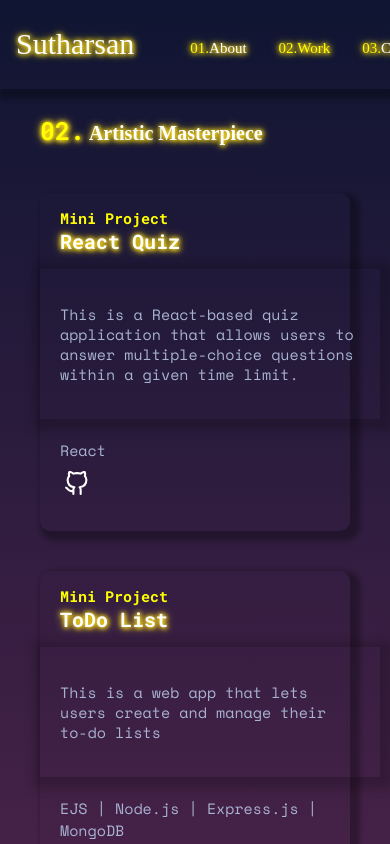
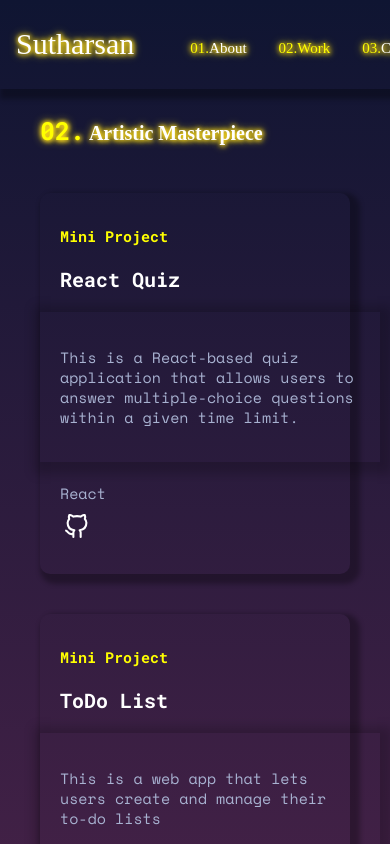
Before and after one commit to sparkz-technology/sutharsan, a React (Vite) app: page /work in a window 390 px wide. Shown: the top 844 px of the page. Built offline with nearby package versions, Linux system fonts and the light colour scheme; no server answers; a web font is replaced by a local one.

Commit message:
bug~gone

```diff
--- a/src/components/Loader.jsx
+++ b/src/components/Loader.jsx
@@ -1,5 +1,4 @@
 import styled from "styled-components";
-function Loader() {
 const StyledLoader = styled.div`
   position: absolute;
   top: 0;
@@ -12,6 +11,7 @@ function Loader() {
   background: linear-gradient(to top, #4c234a, #0f1532);
   backdrop-filter: blur(4px);
 `;
+function Loader() {
   return (
     <StyledLoader>
       <div className="loader"></div>
--- a/src/components/ProjectImg.jsx
+++ b/src/components/ProjectImg.jsx
@@ -8,6 +8,7 @@ const StyledProjectImg = styled.div`
   justify-content: center;
   align-items: center;
   margin: 0;
+  padding: 0;
 `;
 
 const StyledImg = styled(LazyLoadImage)`
@@ -16,6 +17,7 @@ const StyledImg = styled(LazyLoadImage)`
   min-height: 362px;
   max-width: 70%;
   max-height: 70%;
+  margin: auto;
   @media (max-width: 900px) {
     display: none;
   }
--- a/src/components/ProjectSub.jsx
+++ b/src/components/ProjectSub.jsx
@@ -1,10 +1,31 @@
 /* eslint-disable react/prop-types */
-import styles from "./ProjectSub.module.css";
+import styled from "styled-components";
+const Subtitle = styled.p`
+  color: var(--Light-Slate);
+  font-family: "Space Mono", monospace;
+  font-size: 15px;
+  font-weight: 100;
+  line-height: 20px;
+  @media (max-width: 768px) {
+    text-align: left;
+  }
+`;
+const StyledProjectSub = styled.div`
+  box-shadow: 0 3px 10px rgb(0 0 0 / 0.2);
+  padding: 20px;
+  min-width: 300px;
+  max-width: 600px;
+  margin-left: 20px;
+  @media (max-width: 768px) {
+    margin-left: 0px;
+    box-shadow: 3px 3px 10px 9px rgb(0 0 0 / 0.2);
+  }
+`;
 function ProjectSub({ subtitle }) {
   return (
-    <div className={styles.ProjectSub}>
-      <p>{subtitle}</p>
-    </div>
+    <StyledProjectSub>
+      <Subtitle>{subtitle}</Subtitle>
+    </StyledProjectSub>
   );
 }
 
--- a/src/components/ProjectSub.module.css
+++ /dev/null
@@ -1,26 +0,0 @@
-.ProjectSub p {
-  color: var(--Light-Slate);
-  text-align: right;
-  font-family: "Space Mono", monospace;
-  font-size: 15px;
-  font-weight: 100;
-  line-height: 20px;
-}
-.ProjectSub {
-  /* background-color: var(--Light-Navy); */
-  box-shadow: 0 3px 10px rgb(0 0 0 / 0.2);
-
-  padding: 20px;
-  min-width: 300px;
-  max-width: 600px;
-  margin-left: 20px;
-}
-@media (max-width: 768px) {
-  .ProjectSub {
-    margin-left: 0px;
-    box-shadow: 3px 3px 10px 9px rgb(0 0 0 / 0.2);
-  }
-  .ProjectSub p {
-    text-align: left;
-  }
-}
--- a/src/components/ProjectTitle.jsx
+++ b/src/components/ProjectTitle.jsx
@@ -1,14 +1,42 @@
 /* eslint-disable react/prop-types */
-import styles from "./ProjectTitle.module.css";
+import styled from "styled-components";
+const StyledProjectTitle = styled.div`
+  min-width: 340px;
+  padding-right: 20px;
+  font-family: "Roboto Mono", monospace;
+  @media (max-width: 900px) {
+    min-width: 0px;
+    padding-right: 0px;
+    padding-left: 20px;
+  }
+`;
+const Title = styled.p`
+  font-size: 15px;
+  text-align: right;
+  color: var(--color-Green);
+  @media (max-width: 900px) {
+    text-align: left;
+  }
+`;
+const Span = styled.p`
+  font-size: 20px;
+  line-height: 26px;
+  font-weight: 400;
+  text-align: right;
+  color: var(--color-Light-Slate);
+  @media (max-width: 900px) {
+    text-align: left;
+  }
+`;
 function ProjectTitle({ name }) {
   return (
-    <div className={styles.ProjectTitle}>
-      <p>
+    <StyledProjectTitle>
+      <Title>
         Mini Project
         <br />
-        <span>{name}</span>
-      </p>
-    </div>
+        <Span>{name}</Span>
+      </Title>
+    </StyledProjectTitle>
   );
 }
 
--- a/src/components/ProjectTitle.module.css
+++ /dev/null
@@ -1,36 +0,0 @@
-/* .ProjectTitle div {
-  width: 600px;
-  top: 10px;
-} */
-.ProjectTitle p {
-  font-size: 15px;
-  text-align: right;
-  font-family: "Roboto Mono", monospace;
-  color: var(--color-Green);
-}
-.ProjectTitle p span {
-  font-size: 20px;
-  line-height: 26px;
-  font-weight: 400;
-  /* vertical-align: baseline; */
-  text-align: right;
-  font-family: "Roboto Mono", monospace;
-  color: var(--color-Light-Slate);
-}
-.ProjectTitle {
-  min-width: 340px;
-  padding-right: 20px;
-}
-@media (max-width: 900px) {
-  .ProjectTitle {
-    min-width: 0px;
-    padding-right: 0px;
-    padding-left: 20px;
-  }
-  .ProjectTitle p {
-    text-align: left;
-  }
-  .ProjectTitle p span {
-    text-align: left;
-  }
-}
--- a/src/components/layout/AppLayout.module.css
+++ b/src/components/layout/AppLayout.module.css
@@ -78,3 +78,20 @@
     max-height: 100%;
   }
 }
+@media (max-width: 1120px) {
+  .Outlet div {
+    margin: 0rem;
+  }
+  .Social div {
+    position: fixed;
+    top: 21.5rem;
+    bottom: 0;
+    left: 40px;
+    z-index: 1;
+    display: none;
+  }
+  .AppLayout {
+    min-height: 100vh;
+    max-height: 100%;
+  }
+}
--- a/src/pages/About.module.css
+++ b/src/pages/About.module.css
@@ -27,7 +27,6 @@
   .About div {
     display: flex;
     flex-direction: column;
-    /* margin: 0 40px 0 0; */
   }
   .About h1 {
     font-size: 25px;
--- a/src/pages/Work.module.css
+++ b/src/pages/Work.module.css
@@ -1,6 +1,6 @@
 .Work div {
   display: flex;
-  justify-content: space-between;
+  /* justify-content: space-between; */
   margin: 0 0 0 0;
 }
 
@@ -86,3 +86,13 @@
     min-width: 0px;
   }
 }
+@media (max-width: 1120px) {
+  .Work h1 {
+    padding: 0 40px;
+  }
+}
+@media (max-width: 900px) {
+  .Work div {
+    display: block;
+  }
+}
```
Lines whose indentation alone changed are shown as unchanged.
